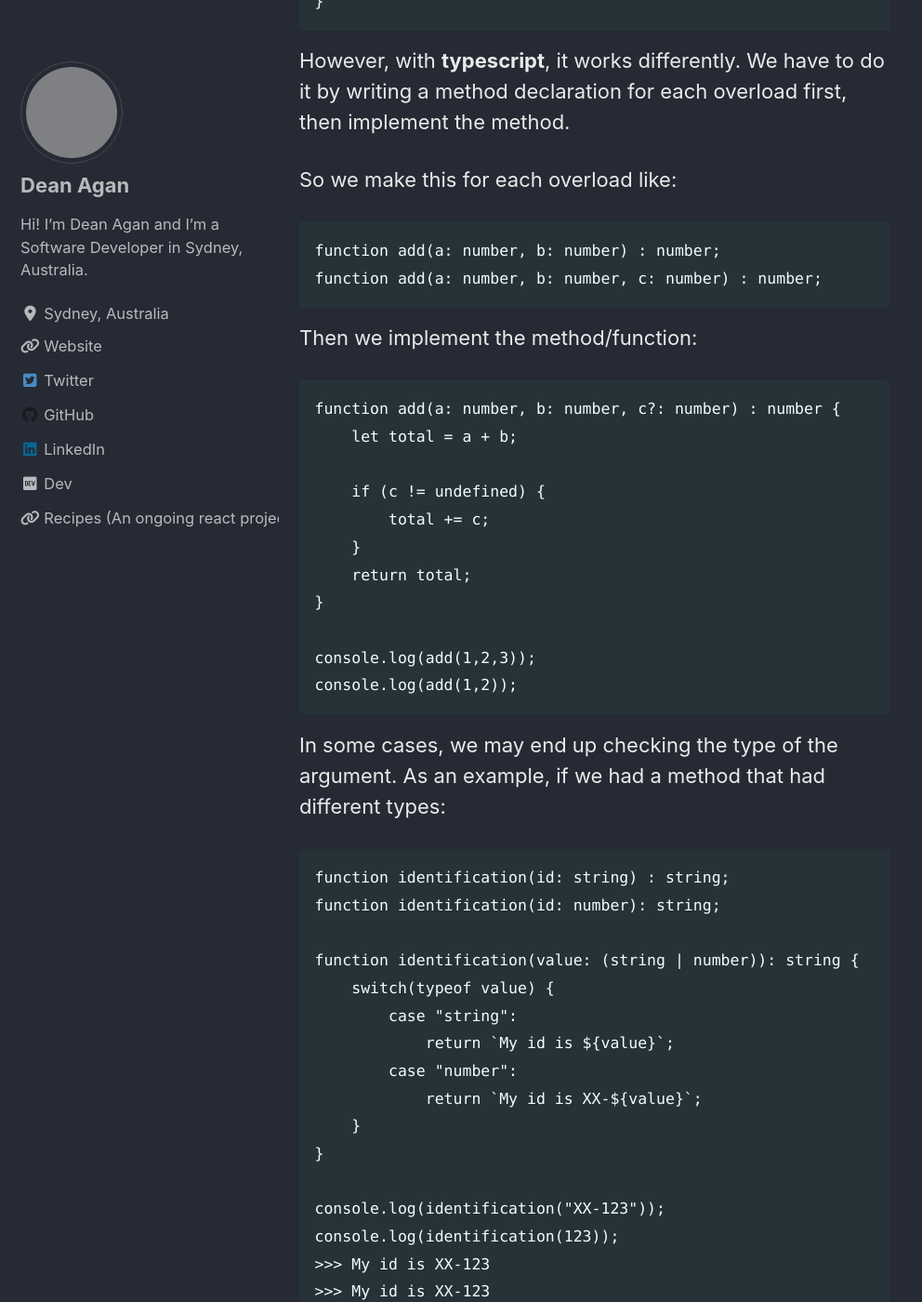
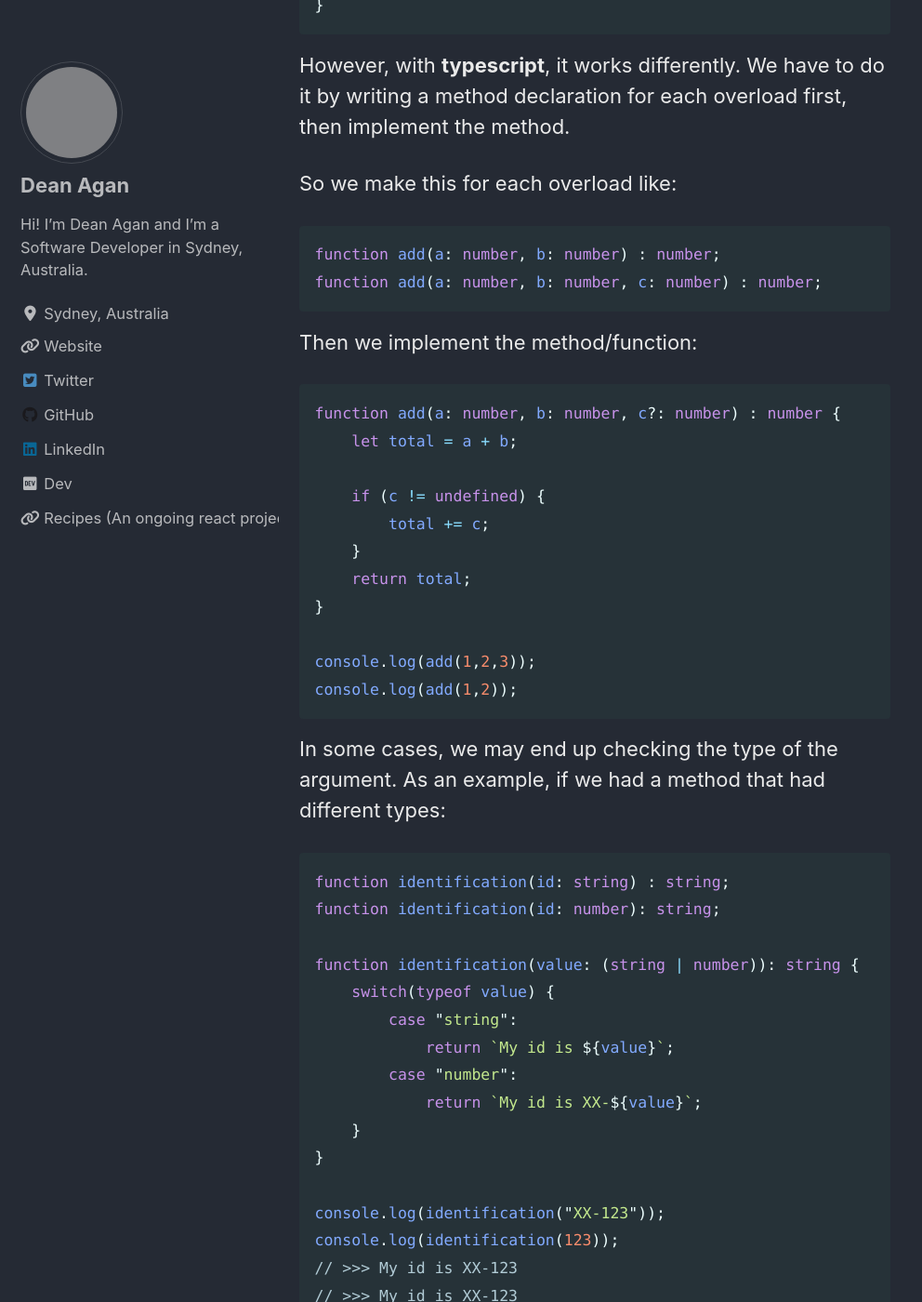
Before and after one commit to deanagan/deanagan.github.io, a Jekyll site: the page built from _posts/2020-05-09-Discovering-Typescript-Part-1.md, in a window 1280 px wide and 1400 px high, scrolled down 6888 px. Shown: the whole window at 93% size, without its empty margins (0-992 px from the left). Built offline with Jekyll 4.4.1, drawn with Linux system fonts in a browser that asks for light colours; cached includes are drawn as plain includes; nearby versions of some CDN libraries; some of the changed text lies outside the part shown; grey boxes are pictures that could not be loaded.

Commit message:
Adding code syntax highlights

````diff
--- a/_posts/2020-05-09-Discovering-Typescript-Part-1.md
+++ b/_posts/2020-05-09-Discovering-Typescript-Part-1.md
@@ -18,16 +18,16 @@ Today, I decided to learn Typescript, and here are 6 items I learned. These are
 ## 1. Variables and Functions
 Being a transpiler for Javascript, it is expected to be closer to how Javascript does its function.
 Typescript functions look like this:
-```
+```typescript
 function add(addend1: number, addend2:number) : number {
     return addend1 + addend2;
 }
 ```
 The function `add` takes 2 numbers and returns their sum. Typescript treats both floats and integers as numbers. So a float works too for this function.
-```
+```typescript
 console.log(`Sum of numbers ${add(434,344)}`);
 console.log(`Sum of floating point numbers ${add(43.4, 23.4)}`);
-
+```
 >>> Sum of numbers 778
 >>> Sum of floating point numbers 66.8
 ```
@@ -47,7 +47,7 @@ Console.WriteLine($"The sum of {x} and {y} is {x+y}");
 >>> The sum of 4 and 5 is 9
 ```
 **Python**
-```
+```python
 x,y = 4,5
 print(f"The sum of {x} and {y} is {x+y}")
 >>> The sum of 4 and 5 is 9
@@ -66,7 +66,7 @@ console.log(`The sum of ${a} and ${b} is ${a+b}`);
 This one caught me by surprise when I tried passing the contents of a number list into a function.
 
 Suppose, I have a function that contains a switch like below:
-```
+```typescript
 function giveMe(what:number) {
     switch(what) {
         case 1:
@@ -81,7 +81,7 @@ function giveMe(what:number) {
 }
 ```
 then I supply numbers from a list:
-```
+```typescript
 let nums = [1,2,3];
 
 for(var n of nums) {
@@ -98,12 +98,12 @@ foreach(var number in numbers) {
 ```
 
 **Python**
-```
+```python
 for number in numbers:
     give_me(number)
 ```
 Doing something similar in Typescript like below:
-```
+```typescript
 for(var n in nums) {
     giveMe(n);
 }
@@ -116,7 +116,7 @@ Will give you a type error: `Argument of type 'string' is not assignable to para
 Like C# and Python, Typescript has optional and default parameters.
 
 Typescript has it as such for optional parameters:
-```
+```typescript
 function increase(num: number, inc?:number) : number {
     if (inc != undefined) {
         return num + inc;
@@ -134,7 +134,7 @@ console.log(increase(10,2));
 `inc?: number` is an optional parameter.
 
 For default parameters, it goes like:
-```
+```typescript
 function increase(num: number, inc:number = 1) : number {
     return num + inc;
 }
@@ -158,7 +158,7 @@ GetTotal(1,2,3,4,5);
 ```
 In Python, its equivalent for taking a variable number of arguments:
 **Python**
-```
+```python
 def get_total(*addends):
 	return sum(addends)
 
@@ -168,7 +168,7 @@ get_total(1,2,3,4,5)
 
 
 Similarly, this can be achieved in **Typescript** using the spread operator:
-```
+```typescript
 function getTotal(...addends:number[]) : number {
     let total = 0;
     for (var n of addends) {
@@ -207,13 +207,13 @@ public static int Add(int a, int b, int c) {
 However, with **typescript**, it works differently. We have to do it by writing a method declaration for each overload first, then implement the method.
 
 So we make this for each overload like:
-```
+```typescript
 function add(a: number, b: number) : number;
 function add(a: number, b: number, c: number) : number;
 ```
 
 Then we implement the method/function:
-```
+```typescript
 function add(a: number, b: number, c?: number) : number {
     let total = a + b;
 
@@ -227,7 +227,7 @@ console.log(add(1,2,3));
 console.log(add(1,2));
 ```
 In some cases, we may end up checking the type of the argument. As an example, if we had a method that had different types:
-```
+```typescript
 function identification(id: string) : string;
 function identification(id: number): string;
 
@@ -242,8 +242,8 @@ function identification(value: (string | number)): string {
 
 console.log(identification("XX-123"));
 console.log(identification(123));
->>> My id is XX-123
->>> My id is XX-123
+// >>> My id is XX-123
+// >>> My id is XX-123
 ```
 
 ## 6. Arrow Functions
@@ -254,12 +254,12 @@ let greetFn = (name:string) => console.log(`Hello ${name}`);
 greetFn("Bob");
 ```
 As a side note, I was quite surprised that there is a subtle difference when using arrow operators in Javascript ES6. Below is legal in ES6:
-```
+```typescript
 let greetFn = name => console.log(`Hello ${name}`);
 greetFn("Bob");
 ```
 So with this, I thought I could do:
-```
+```typescript
 // Note without parenthesis around name:string
 let greetFn = name:string => console.log(`Hello ${name}`);
 greetFn("Bob");
````
